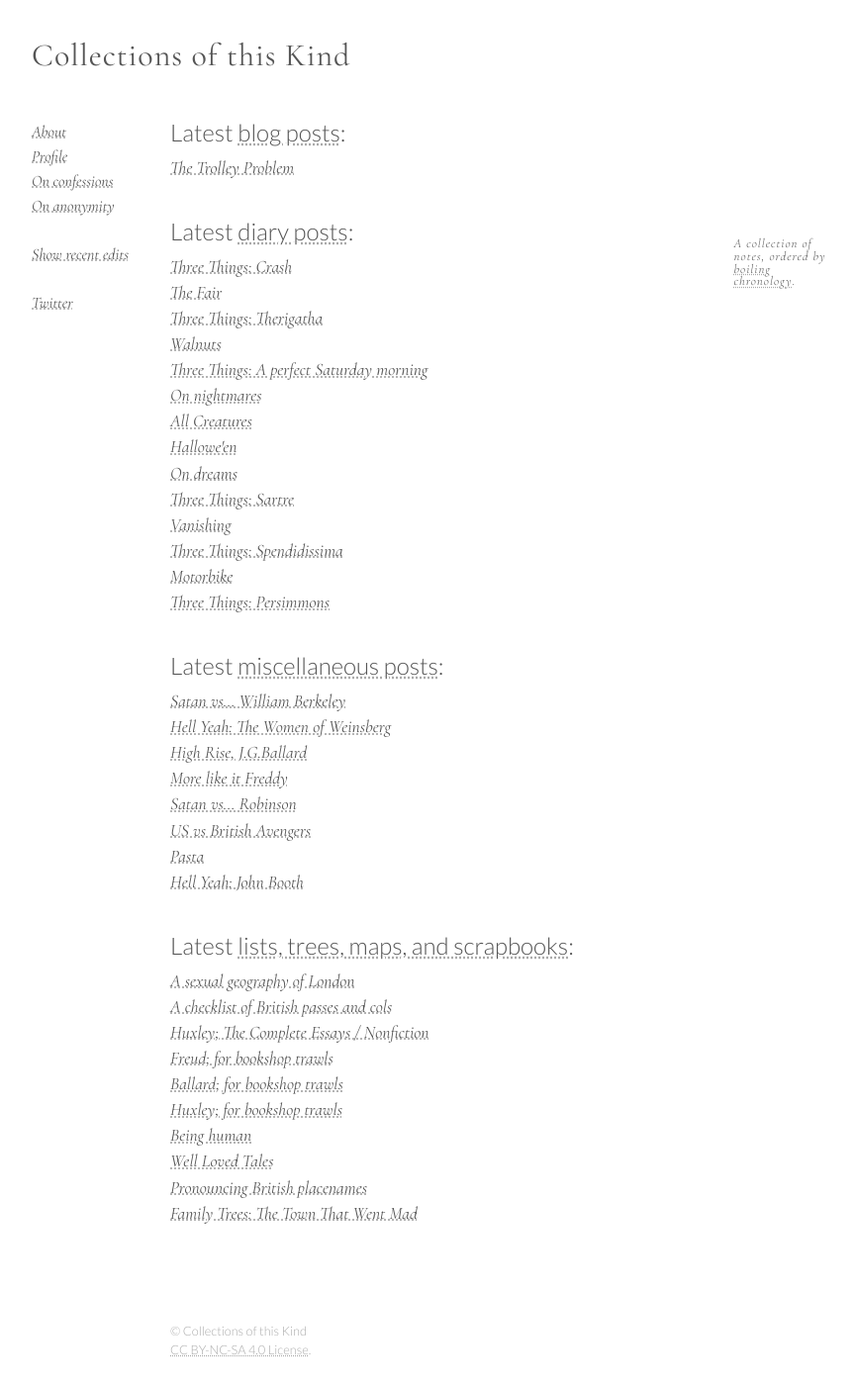
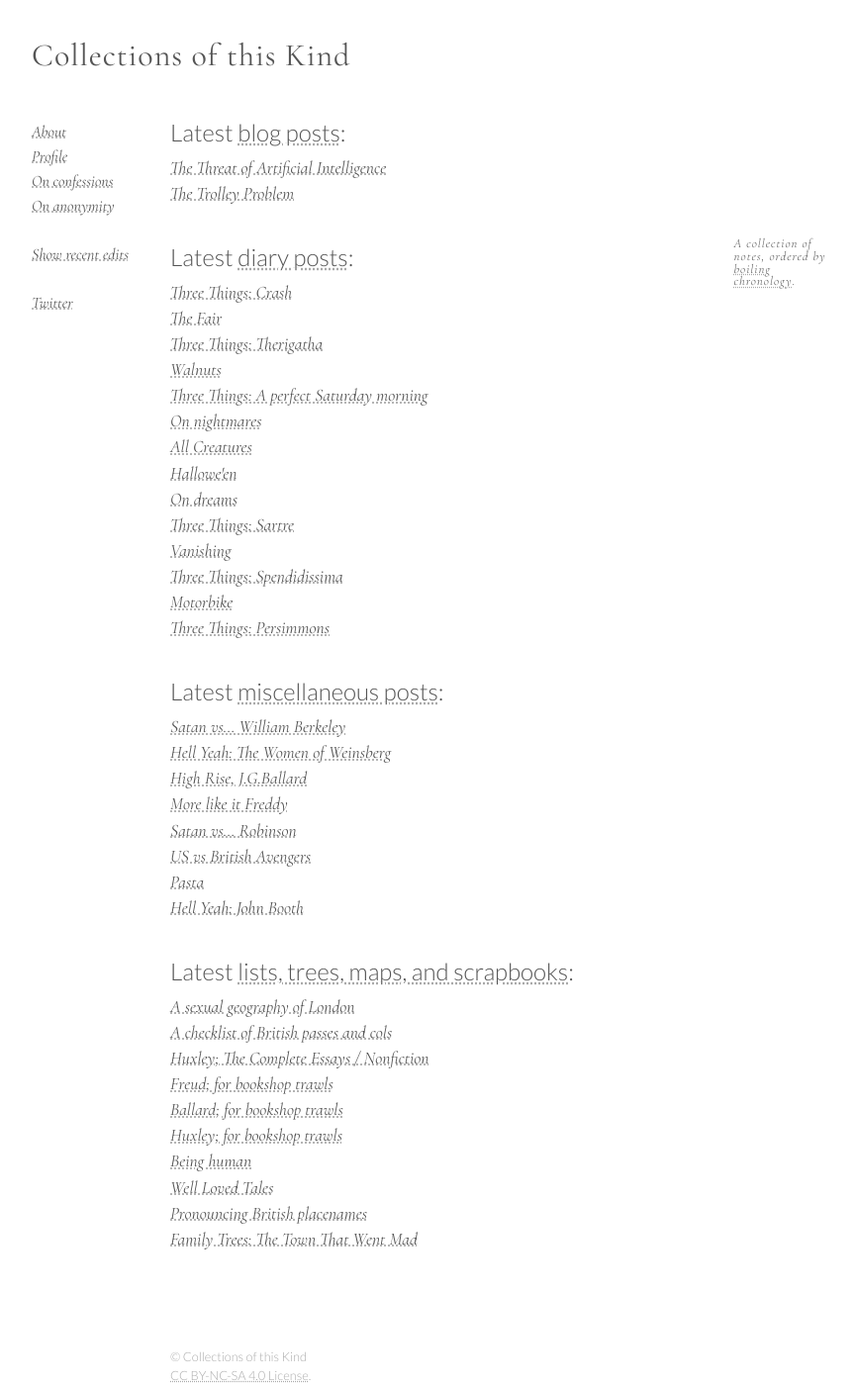
Before and after one commit to CollectionsOfThisKind/collectionsofthiskind.github.io, a Jekyll site: the page built from index.html, in a window 1280 px wide. Shown: the whole page at 99% size, without its empty margins (78-943 px from the left). Built offline with Jekyll 4.4.1, drawn with Linux system fonts in a browser that asks for light colours; before the commit the page ends 1374 px from its top, so only the background shows below that.

Commit message:
Add files via upload

```diff
--- a/index.html
+++ b/index.html
@@ -34,6 +34,7 @@ A collection of notes, ordered by <a href="/pages/about/boiling.html">boiling ch
 <h2 name="blog">Latest <a href="/pages/blog/index.html">blog posts</a>:</h2>
 
 <ul class="new">
+<li><a href="pages/blog/ai.html">The Threat of Artificial Intelligence</a></li>
 <li><a href="pages/blog/sacrifice.html">The Trolley Problem</a></li>
 </ul>
 
```
